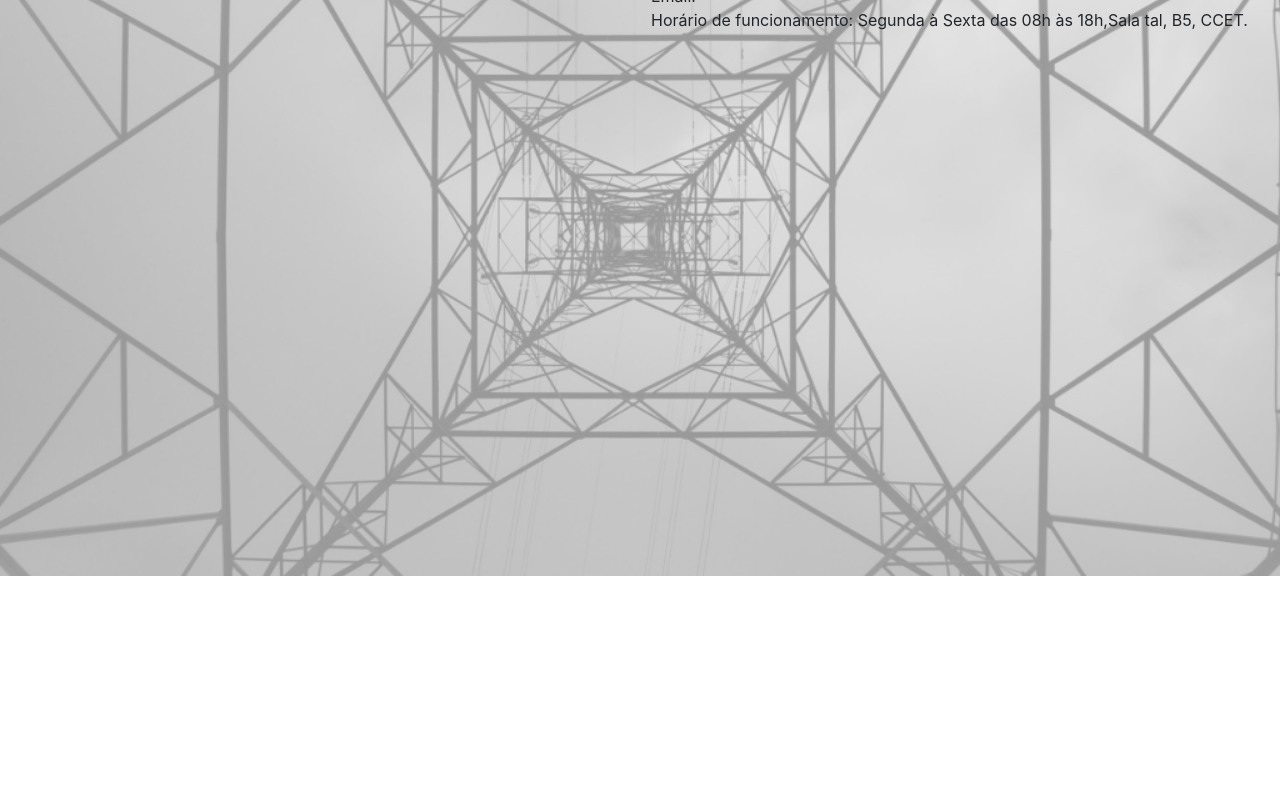
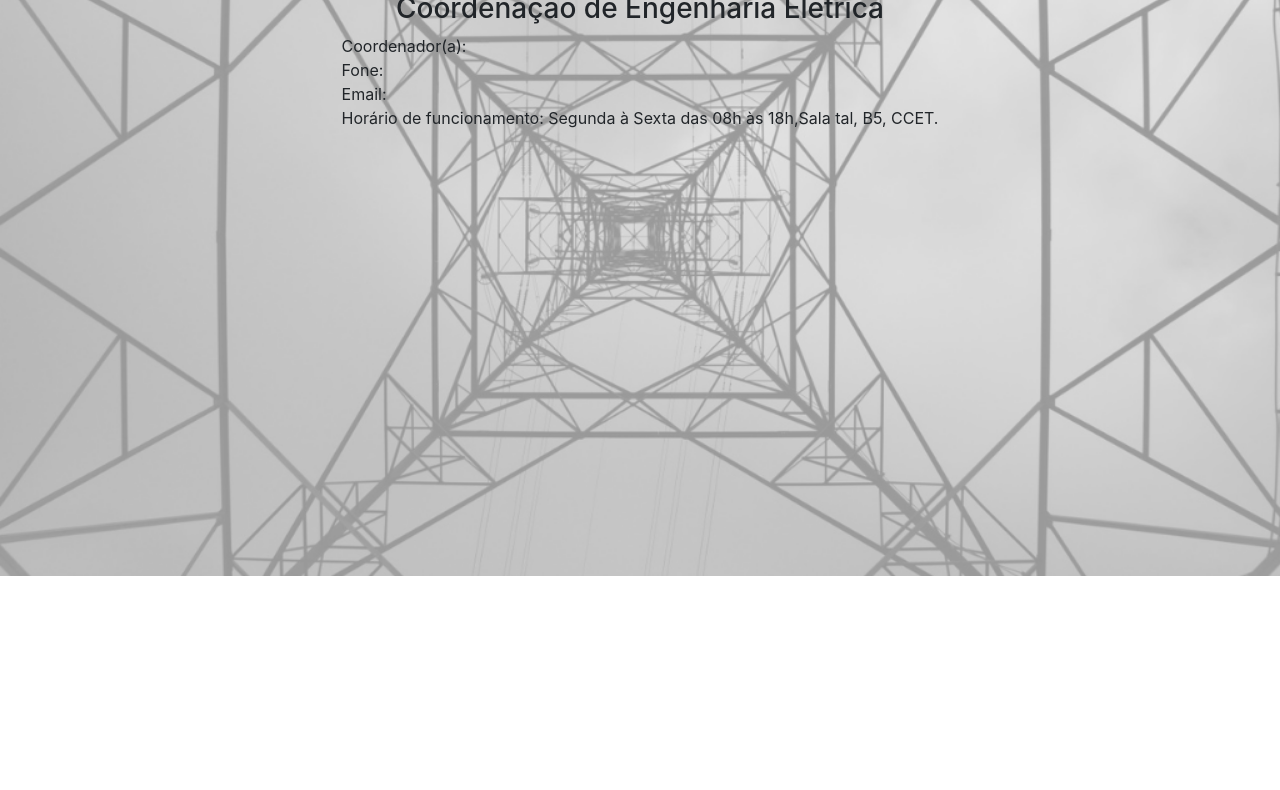
Before and after one commit to myladyamaral/COELE, a plain HTML site: page index.html in a window 1280 px wide. Shown: the part 130-920 px from the top of the page. Drawn offline with nearby package versions, Linux system fonts and the light colour scheme.

Commit message:
Update index.html

```diff
--- a/index.html
+++ b/index.html
@@ -47,11 +47,16 @@
     <div  class="container-fluid h-100"id="Inicio"><!--Sessão Inicial-->
       <div class="row justify-content-center">
         <h1 id="titulo">COELE</h1>
+       </div>
+      <div class="row justify-content-center">
         <h3> Coordenação de Engenharia Eletrica</h3>
+       </div>
+      <div class="row justify-content-center">
         <p> Coordenador(a):<br/>
         Fone:<br/>
         Email:<br/>
         Horário de funcionamento:  Segunda à Sexta das 08h às 18h,Sala tal, B5, CCET.</p>
+       </div>
     </div><!--sessão inicial da page -->
     <div  class="container h-100"></div>
     <!-- JavaScript (Opcional) -->
```
